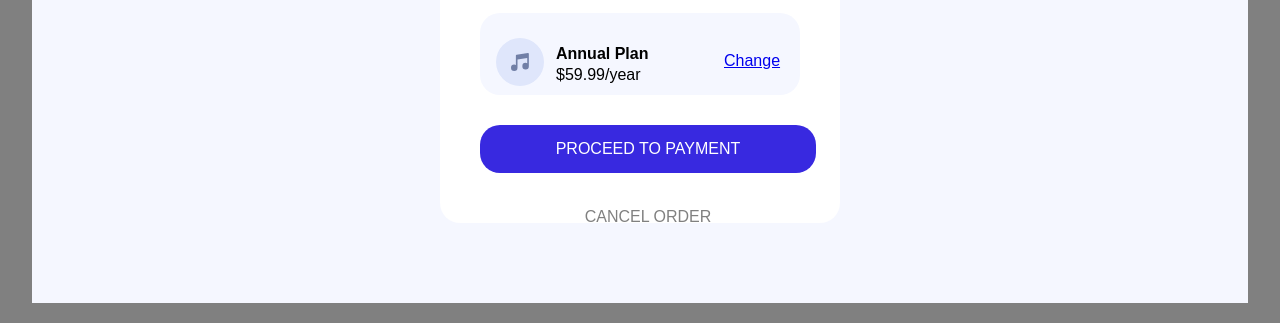
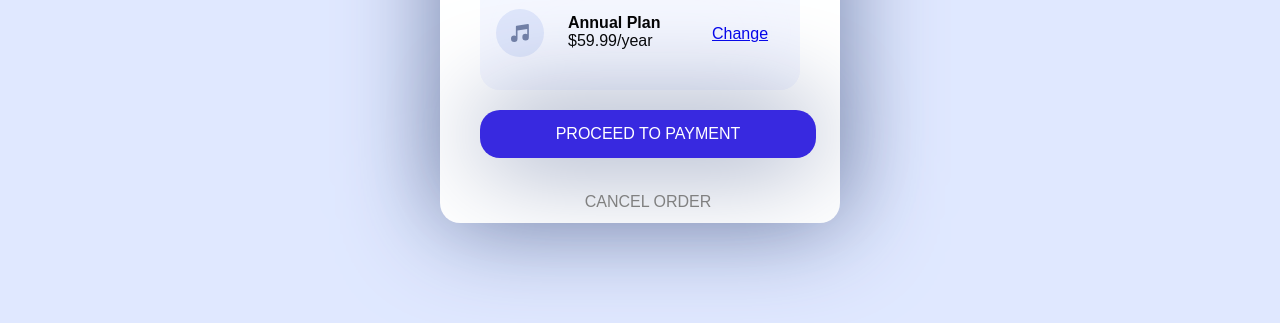
Before and after one commit to siphiwemanda/OrderSummaryComponent, a plain HTML site: page index.html in a window 1280 px wide. Shown: the part 477-800 px from the top of the page. Drawn offline with Linux system fonts and the light colour scheme; a web font is replaced by a local one.

Commit message:
Fix styling and background

```diff
--- a/css/style.css
+++ b/css/style.css
@@ -1,17 +1,20 @@
+*{
+    margin: 0;
+    padding: 0;
+
+}
 
 body{
-background-color: grey;
     font-family: "Red Hat Display", sans-serif;
 
 }
-
 .MainBody{
     background-image:  url(../images/pattern-background-desktop.svg);
-    background-color: hsl(225, 100%, 98%);
+    background-color: hsl(225, 100%, 94%);
     background-repeat: no-repeat;
     background-size: contain;
-    width: 95vw;
-    height: 95vh;
+    width: 100vw;
+    height: 100vh;
     position: absolute;
     top: 50%;
     left: 50%;
@@ -29,29 +32,29 @@ background-color: grey;
     top: 50%;
     left: 50%;
     transform: translate(-50%, -50%);
+    box-shadow: 0 0 100px hsl(224, 23%, 55%);
 
 }
-p{
-    font-size: 16px;
-    font-weight: lighter;
 
-}
 .card-text{
     position: absolute;
     top: 40%;
     left: 10%;
     right: 10%;
+
 }
 
-.Info{
+.info-section{
     background-color:hsl(225, 100%, 98%);
     position: relative;
     border-radius: 20px;
-    padding: 20px;
-    margin-bottom: 30px;
+    padding: 40px;
+    margin-bottom: 20px;
+    box-shadow: inset 0 0 100px hsl(225, 100%, 98%);
 }
 .main-text{
     text-align: center;
+    margin-bottom: 20px;
 }
 .musicNote{
     position: absolute;
@@ -62,13 +65,16 @@ p{
     position: relative;
     left: 20%;
     top: 30%;
-    line-height:0;
 }
 
 .pull-right{
     position: absolute;
     left: 60%;
     top: 30%;
+}
+
+.btn-section{
+    position: relative;
 }
 .btn:link,
 .btn:visited{
@@ -80,18 +86,18 @@ p{
     transition: all .2s;
     position: relative;
     margin-bottom: 20px;
+    text-align: center;
 }
-
 .btn-purple{
     background-color: hsl(245, 75%, 52%);
     color:white;
     width: 80%;
-    text-align: center;
+
+    box-shadow: 0 0 100px hsl(224, 23%, 55%);
 
 }
-
 .btn-grey{
     color: grey;
     width: 80%;
-    text-align: center;
+
 }
--- a/index.html
+++ b/index.html
@@ -25,7 +25,7 @@
                 </p>
             </div>
 
-            <div class="Info">
+            <div class="info-section">
                 <img class="musicNote" src="images/icon-music.svg" alt="Music symbol">
                 <div class="plan">
                     <h4>Annual Plan</h4>
@@ -34,7 +34,7 @@
                 </div>
 
             </div>
-            <div >
+            <div class="btn-section" >
                 <a href="#" class="btn btn-purple btn-animated">Proceed to Payment</a>
                 <a href="#" class="btn btn-grey btn-animated"> Cancel Order</a>
             </div>
```
